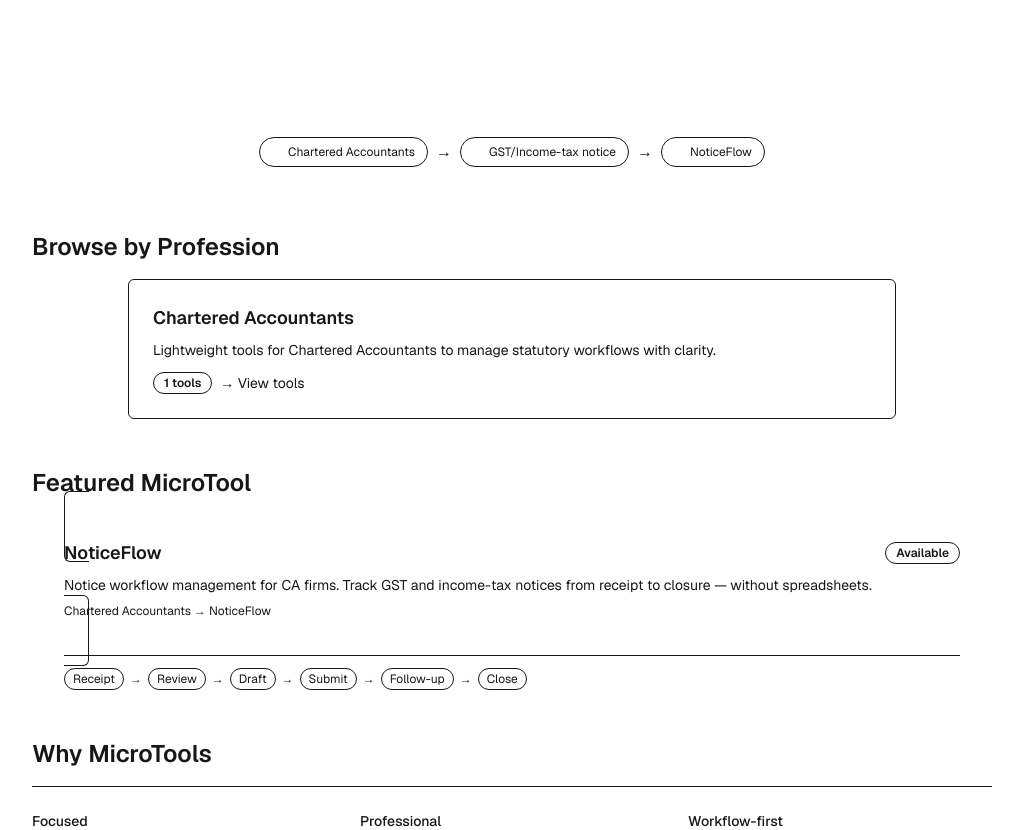
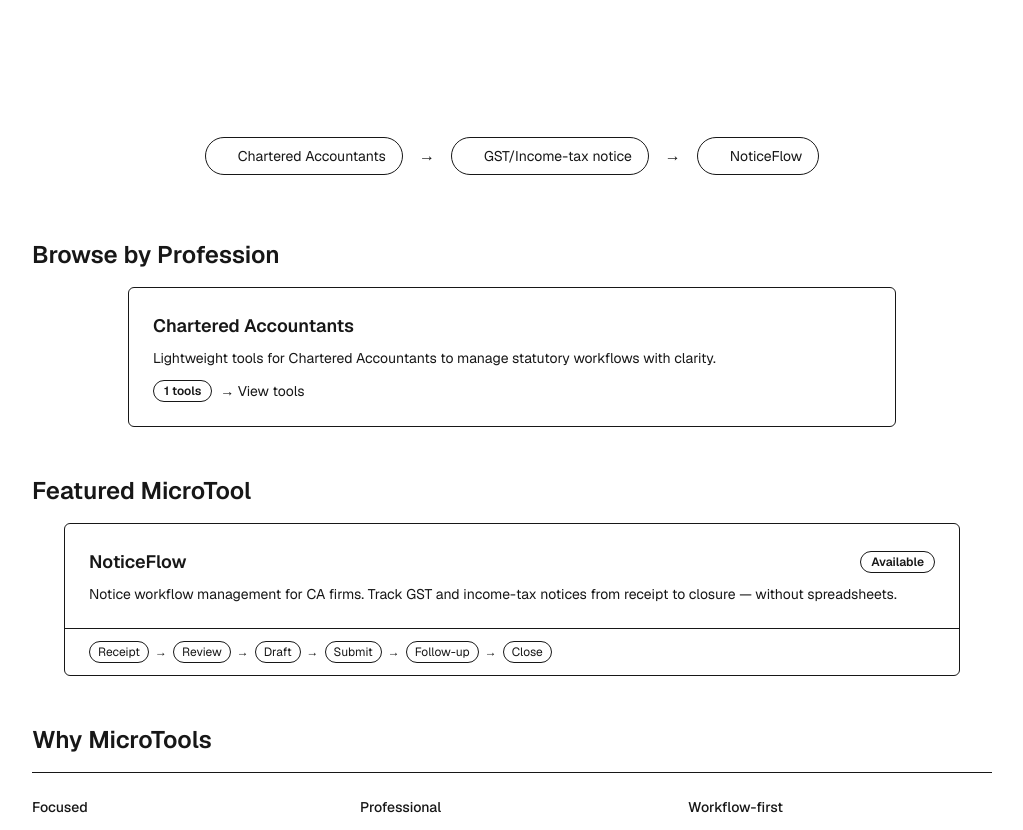
Before and after one commit to kaushalbhat0-personal/MicroNest-MicroTools, a Next.js app: page / in a window 1280 px wide. Shown: the part 480-1310 px from the top of the page, without its empty margins (128-1151 px from the left). Built offline with nearby package versions, Linux system fonts and the light colour scheme.

Commit message:
feat(marketing): refine featured tool composition

```diff
--- a/src/app/page.tsx
+++ b/src/app/page.tsx
@@ -1,8 +1,8 @@
 import Link from "next/link";
 import { professions, tools } from "@/content/microtools";
 import { ProfessionCard } from "@/components/marketing/profession-card";
-import { ToolCard } from "@/components/marketing/tool-card";
 import { SiteNav } from "@/components/layout/site-nav";
+import { Badge } from "@/components/ui/badge";
 
 export default function HomePage() {
   return (
@@ -24,14 +24,14 @@ export default function HomePage() {
           </div>
         </section>
 
-        <section className="flex flex-col items-center gap-2 py-4 sm:flex-row sm:justify-center" aria-label="How MicroNest works">
-          <div className="flex items-center gap-2 rounded-full border bg-card px-3 py-1.5 text-xs"><span className="h-2 w-2 rounded-full bg-primary" aria-hidden="true" /><span>Chartered Accountants</span></div>
+        <section className="flex flex-col items-center gap-3 py-4 sm:flex-row sm:justify-center sm:gap-4" aria-label="How MicroNest works">
+          <div className="flex items-center gap-2 rounded-full border bg-card px-3 py-1.5 text-xs sm:px-4 sm:py-2 sm:text-sm"><span className="h-2 w-2 rounded-full bg-primary" aria-hidden="true" /><span>Chartered Accountants</span></div>
           <span className="hidden text-muted-foreground sm:inline" aria-hidden="true">→</span>
           <span className="text-muted-foreground sm:hidden" aria-hidden="true">↓</span>
-          <div className="flex items-center gap-2 rounded-full border bg-card px-3 py-1.5 text-xs"><span className="h-2 w-2 rounded-full bg-primary" aria-hidden="true" /><span>GST/Income-tax notice</span></div>
+          <div className="flex items-center gap-2 rounded-full border bg-card px-3 py-1.5 text-xs sm:px-4 sm:py-2 sm:text-sm"><span className="h-2 w-2 rounded-full bg-primary" aria-hidden="true" /><span>GST/Income-tax notice</span></div>
           <span className="hidden text-muted-foreground sm:inline" aria-hidden="true">→</span>
           <span className="text-muted-foreground sm:hidden" aria-hidden="true">↓</span>
-          <div className="flex items-center gap-2 rounded-full border bg-card px-3 py-1.5 text-xs"><span className="h-2 w-2 rounded-full bg-primary" aria-hidden="true" /><span>NoticeFlow</span></div>
+          <div className="flex items-center gap-2 rounded-full border bg-card px-3 py-1.5 text-xs sm:px-4 sm:py-2 sm:text-sm"><span className="h-2 w-2 rounded-full bg-primary" aria-hidden="true" /><span>NoticeFlow</span></div>
         </section>
 
         <section className="space-y-4">
@@ -47,22 +47,28 @@ export default function HomePage() {
           <h2 className="text-2xl font-semibold">Featured MicroTool</h2>
           <div className={tools.length === 1 ? "grid gap-4 max-w-4xl mx-auto" : "grid gap-4 md:grid-cols-2"}>
             {tools.map((t) => (
-              <div key={t.slug} className="space-y-0">
-                <ToolCard tool={t} />
-                <div className="mt-3 flex flex-wrap items-center gap-1.5 border-t pt-3 text-xs">
-                  <span className="rounded-full border bg-muted/30 px-2 py-0.5">Receipt</span>
+              <Link key={t.slug} href={t.href} className="overflow-hidden rounded-md border hover:bg-accent">
+                <div className="p-6">
+                  <div className="flex items-center justify-between gap-2">
+                    <h3 className="text-lg font-semibold">{t.name}</h3>
+                    <Badge variant={t.status === "available" ? "default" : "outline"}>{t.status === "available" ? "Available" : "Coming soon"}</Badge>
+                  </div>
+                  <p className="mt-2 text-sm text-muted-foreground">{t.description}</p>
+                </div>
+                <div className="flex flex-wrap items-center gap-1.5 border-t bg-muted/20 px-6 py-3 text-xs">
+                  <span className="rounded-full border bg-background px-2 py-0.5">Receipt</span>
                   <span className="text-muted-foreground" aria-hidden="true">→</span>
-                  <span className="rounded-full border bg-muted/30 px-2 py-0.5">Review</span>
+                  <span className="rounded-full border bg-background px-2 py-0.5">Review</span>
                   <span className="text-muted-foreground" aria-hidden="true">→</span>
-                  <span className="rounded-full border bg-muted/30 px-2 py-0.5">Draft</span>
+                  <span className="rounded-full border bg-background px-2 py-0.5">Draft</span>
                   <span className="text-muted-foreground" aria-hidden="true">→</span>
-                  <span className="rounded-full border bg-muted/30 px-2 py-0.5">Submit</span>
+                  <span className="rounded-full border bg-background px-2 py-0.5">Submit</span>
                   <span className="text-muted-foreground" aria-hidden="true">→</span>
-                  <span className="rounded-full border bg-muted/30 px-2 py-0.5">Follow-up</span>
+                  <span className="rounded-full border bg-background px-2 py-0.5">Follow-up</span>
                   <span className="text-muted-foreground" aria-hidden="true">→</span>
-                  <span className="rounded-full border bg-muted/30 px-2 py-0.5">Close</span>
+                  <span className="rounded-full border bg-background px-2 py-0.5">Close</span>
                 </div>
-              </div>
+              </Link>
             ))}
           </div>
         </section>
```
Also changed, not shown: 2 other files (tests, documents, lock files or other folders).
